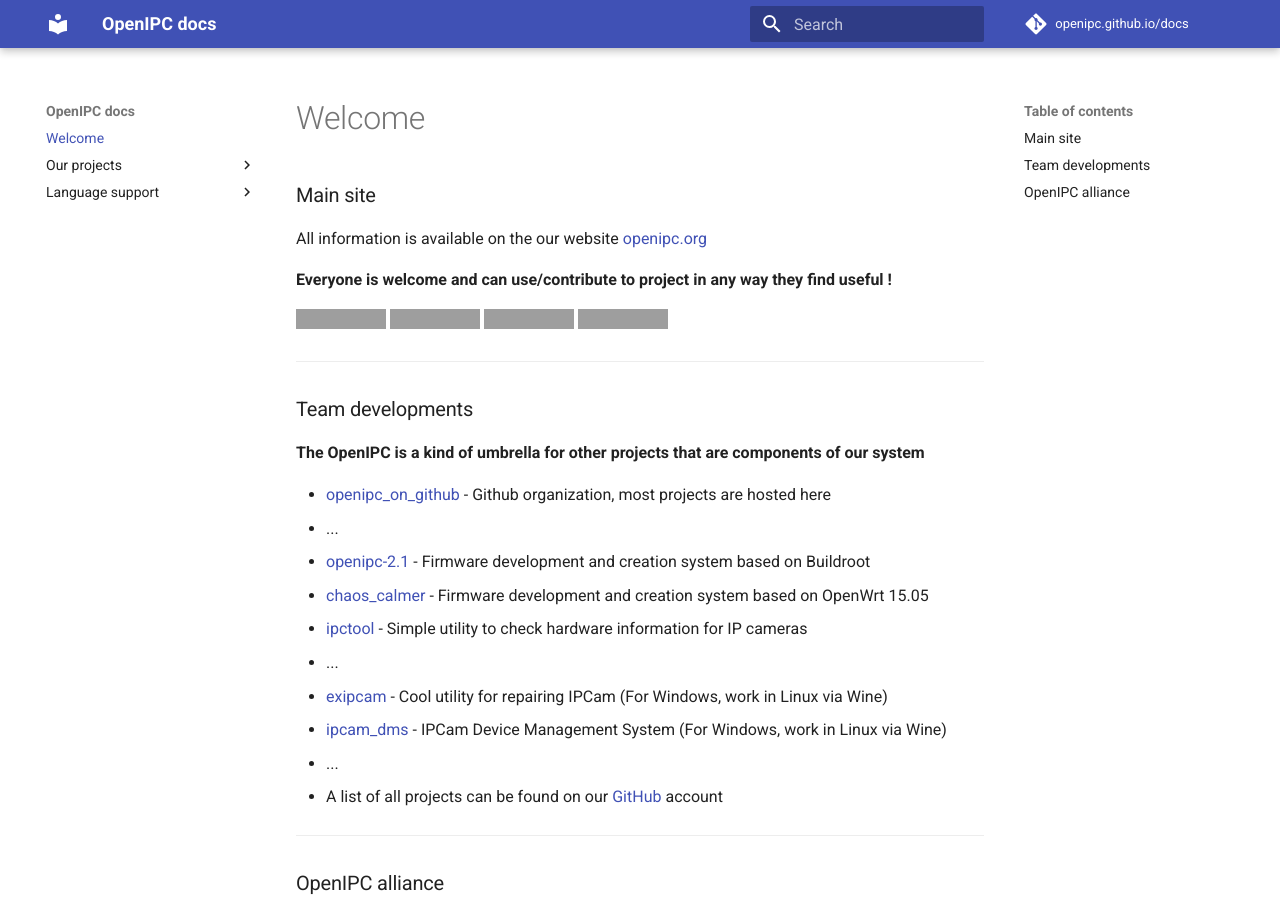
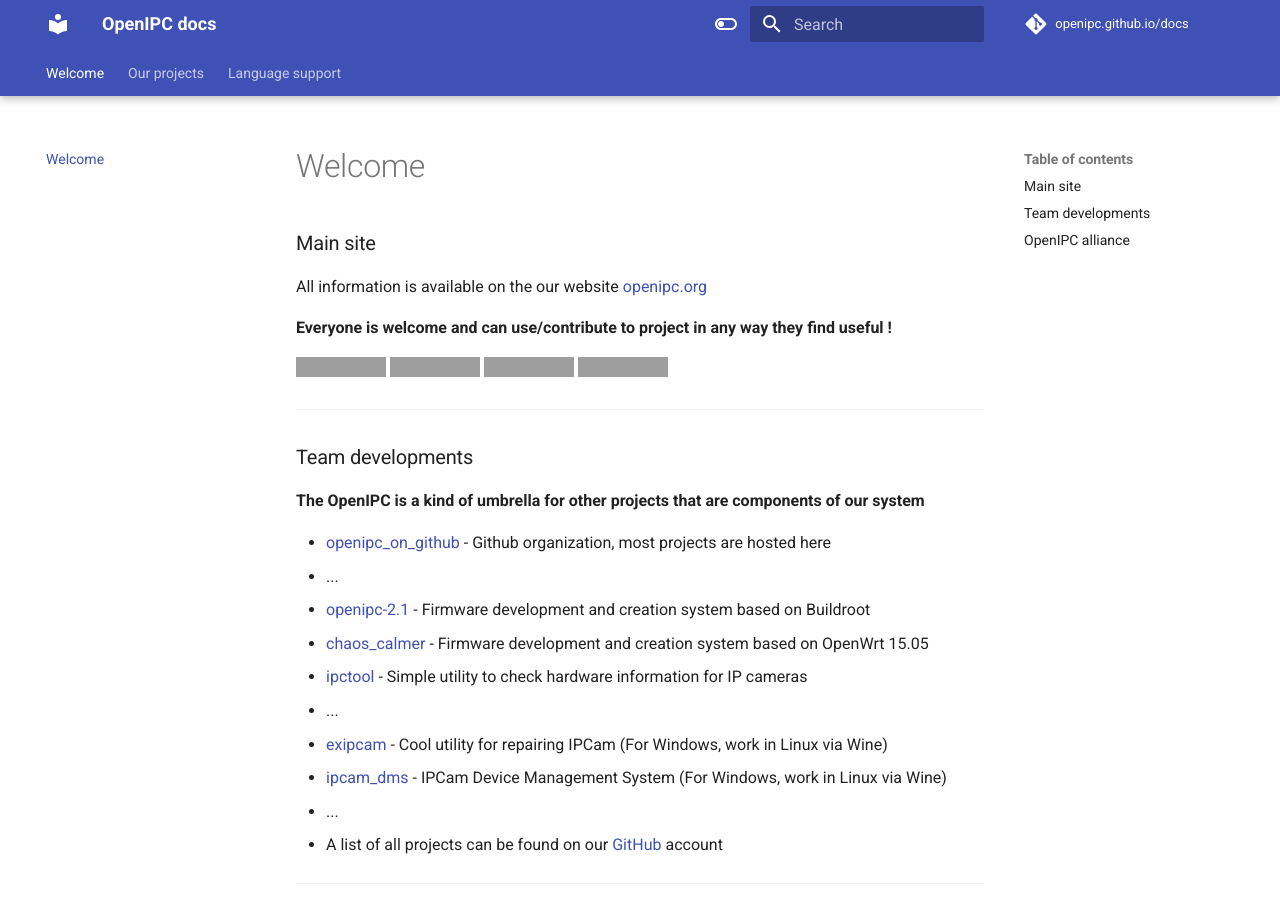
Before and after one commit to OpenIPC/openipc.github.io, an MkDocs documentation site: the page built from docs/index.md, in a window 1280 px wide and 900 px high. Built offline with MkDocs 1.6.1 and Material for MkDocs 9.7.7, drawn with Linux system fonts in a browser that asks for light colours; comment, search, counter and statistics services are not loaded; grey boxes are pictures that could not be loaded.

Commit message:
Autoupdate

```diff
--- a/mkdocs.yml
+++ b/mkdocs.yml
@@ -10,8 +10,20 @@
   name: material
   language: en
   favicon: media/favicon.ico
+  palette:
+    - scheme: default
+      toggle:
+        icon: material/toggle-switch-off-outline
+        name: Switch to dark mode
+    - scheme: slate
+      toggle:
+        icon: material/toggle-switch
+        name: Switch to light mode
+        primary: teal
+        accent: red
   features:
-    - navigation.instant
+    - navigation.tabs
+    - navigation.tabs.sticky
 
 
 plugins:
```
